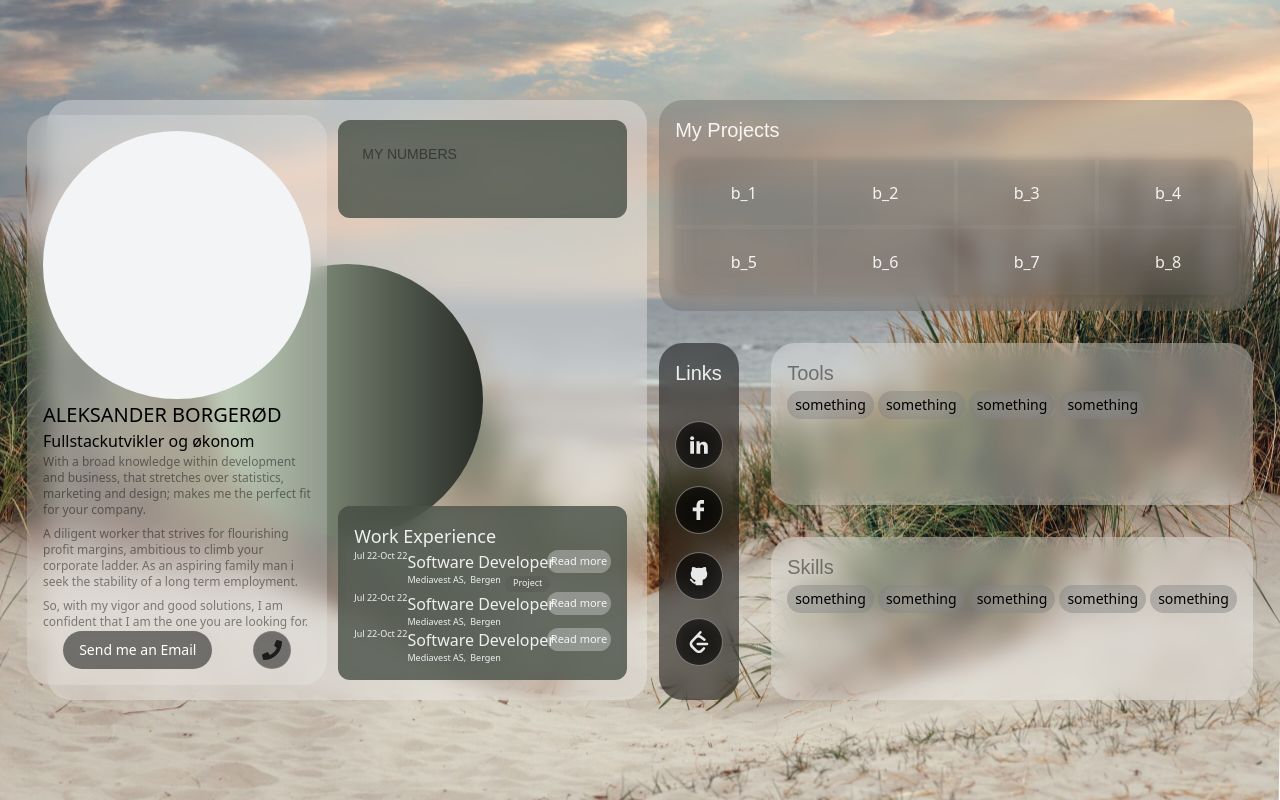
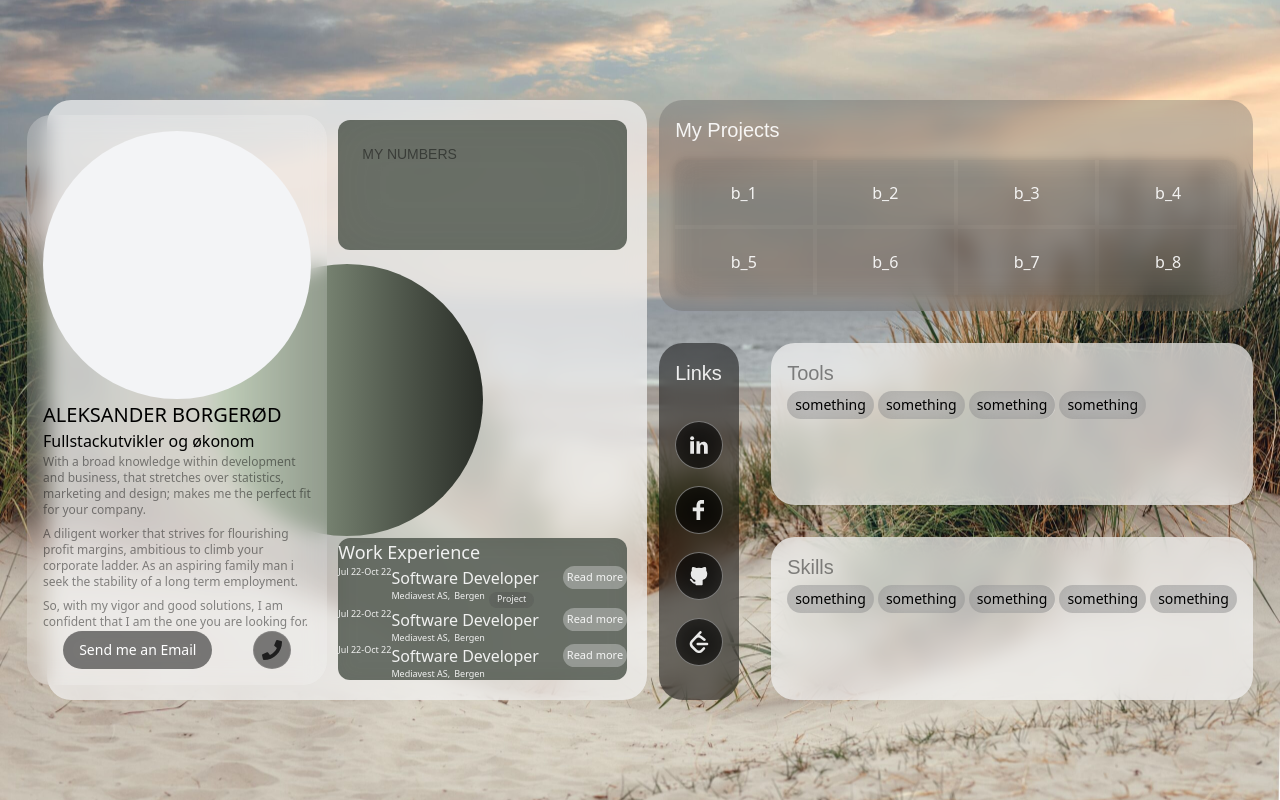
Before and after one commit to Borgerod/kodehode, a Next.js app in the folder Business_Card/my-business-card/: page / in a window 1280 px wide. Built offline with nearby package versions, Linux system fonts and the light colour scheme.

Commit message:
add more colors
NOTE: this needs proper fixing

```diff
--- a/Business_Card/my-business-card/src/app/globals.css
+++ b/Business_Card/my-business-card/src/app/globals.css
@@ -39,6 +39,9 @@ html, body {
 .dark {
 	--color-background: hsl(0 0% 3.9%);
 	--color-foreground: hsl(0 0% 98%);
+
+
+
 }
 
 @theme inline {
@@ -55,8 +58,16 @@ html, body {
 
 	/* --color-surface-white-primary: rgb(245, 245, 245 / 80%); */
 	--color-surface-white-primary: rgba(245, 245, 245, 0.35);
-	--color-surface-white-secondary: #dddbd4;
-	--color-surface-white-tertiary: #0f0f0f;
+	--color-surface-white-secondary: rgba(245, 245, 245, 0.70);
+	--color-surface-white-tertiary: #dddbd4;
+	/* --color-surface-white-tertiary: #0f0f0f; */
+	--color-surface-white-12-primary: rgba(255,255,255,0.12);
+	--color-surface-white-12-secondary: rgba(255,255,255,0.22);
+	--color-surface-white-4-primary: rgba(255,255,255,0.04);
+	--color-surface-white-4-secondary: rgba(255,255,255,0.12);
+
+	--color-text-white-translucent-primary: rgba(255,255,255,0.65);
+	--color-text-white-translucent-secondary: rgba(255,255,255,0.85);
 
 	--color-surface-grey-primary: rgb(97 97 97 / 35%);
 	--color-surface-grey-secondary: rgb(47 46 46 / 80%);
@@ -64,7 +75,11 @@ html, body {
 
 	--color-surface-black-primary: rgb(0 0 0 / 25%);
 	--color-surface-black-secondary: rgb(0 0 0 / 50%);
-	--color-surface-blackj-tertiary: #121212;
+	--color-surface-black-tertiary: #121212;
+
+	--color-surface-very-black-primary: rgba(0, 0, 0, 0.7);
+	--color-surface-very-black-secondary: rgba(0, 0, 0, 0.8);
+	--color-surface-black-tertiary: #121212;
 
 	--color-surface-green-primary: rgb(71 78 68 / 80%);
 	--color-surface-green-secondary: #b6c8ad;
--- a/Business_Card/my-business-card/src/components/card/FrostedGlass.tsx
+++ b/Business_Card/my-business-card/src/components/card/FrostedGlass.tsx
@@ -3,6 +3,7 @@
 import React, { useEffect, useRef, useState } from "react";
 import { createPortal } from "react-dom";
 import type { HTMLAttributes } from "react";
+import { cn } from "@/lib/utils";
 
 type FrostedGlassVariant = "light" | "dark";
 type Color = "white" | "grey" | "black" | "green";
@@ -27,16 +28,16 @@ const variantClasses: Record<FrostedGlassVariant, string> = {
 };
 
 const colorVariants: Record<Color, string> = {
-	white: "bg-[var(--color-surface-white-primary)]",
+	// white: "bg-[var(--color-surface-white-primary)]",
+	white: "bg-[var(--color-surface-white-secondary)]",
 	grey: "bg-[var(--color-surface-grey-primary)]",
 	black: "bg-[var(--color-surface-black-secondary)]",
 	green: "bg-[var(--color-surface-green-primary)]",
 };
 // (overlay portal rendered directly into document.body; positioning handled via inline styles)
 
-function cx(...classes: Array<string | false | null | undefined>) {
-	return classes.filter(Boolean).join(" ");
-}
+// use `cn()` (clsx + tailwind-merge) so caller classNames can override
+// internal utilities such as `p-4` with `p-1`/`px-*`.
 
 export default function FrostedGlass({
 	variant = "light",
@@ -154,7 +155,7 @@ export default function FrostedGlass({
 		: variantClasses[variant];
 	const card = (
 		<div
-			className={cx(
+			className={cn(
 				baseClasses,
 				variantClassToUse,
 				referenceClass,
@@ -166,7 +167,8 @@ export default function FrostedGlass({
 				// only apply forced height for overlay instance via createPortal path
 				...style,
 			}}
-			{...rest}>
+			{...rest}
+		>
 			{children}
 		</div>
 	);
@@ -191,9 +193,10 @@ export default function FrostedGlass({
 					justifyContent: "center",
 					pointerEvents: "none",
 					zIndex: 1000,
-				}}>
+				}}
+			>
 				<div
-					className={cx(
+					className={cn(
 						baseClasses,
 						variantClassToUse,
 						// apply color variant class when `color` prop is provided
@@ -207,7 +210,8 @@ export default function FrostedGlass({
 						pointerEvents: "auto",
 						...style,
 					}}
-					{...rest}>
+					{...rest}
+				>
 					{children}
 				</div>
 			</div>
```
